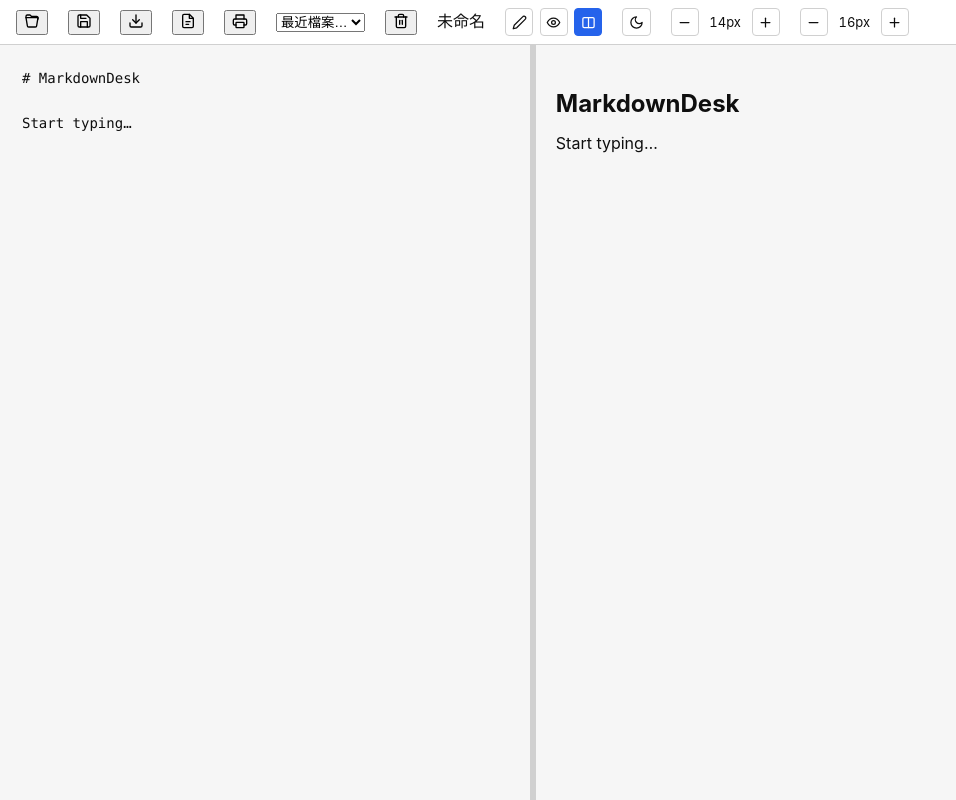
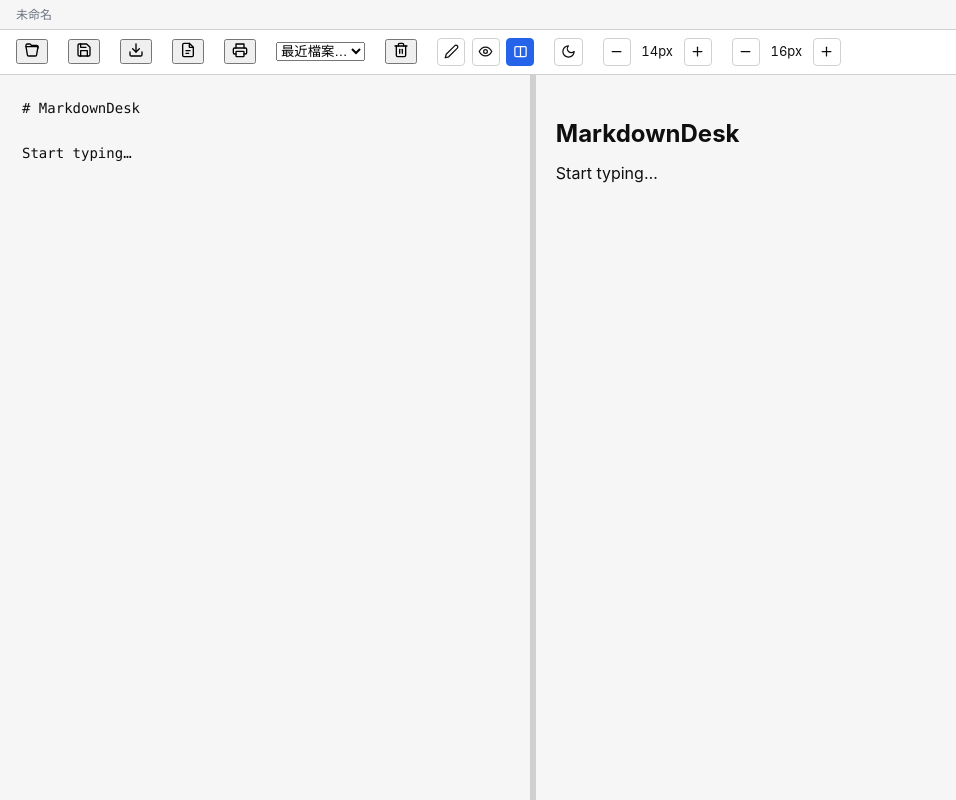
Before and after one commit to jimmywangpro-gif/MarkdownDesk, a React (Vite) app: page / in a window 1280 px wide. Shown: the whole page, without its empty margins (0-956 px from the left). Built offline with nearby package versions, Linux system fonts and the light colour scheme.

Commit message:
feat(ui): file path moves to its own title bar above the toolbar

```diff
--- a/src/App.css
+++ b/src/App.css
@@ -326,6 +326,27 @@
   text-align: center;
 }
 
+/* ===== T14: file title bar above the toolbar (appended; existing rules kept) ===== */
+
+.title-bar {
+  flex: 0 0 auto;
+  display: flex;
+  align-items: center;
+  gap: 1rem;
+  padding: 0.3rem 1rem;
+  border-bottom: 1px solid var(--border);
+  background-color: var(--bg);
+  font-size: 12px;
+  color: var(--muted);
+}
+
+.title-path {
+  font-variant-numeric: tabular-nums;
+  overflow: hidden;
+  text-overflow: ellipsis;
+  white-space: nowrap;
+}
+
 /* ===== T13: resizable split (appended; existing rules kept) ===== */
 
 .split-divider {
--- a/src/App.tsx
+++ b/src/App.tsx
@@ -330,6 +330,17 @@
       onDragOver={(event) => event.preventDefault()}
       onDrop={handleDrop}
     >
+      <div className="title-bar" data-testid="title-bar">
+        <span className="title-path" data-testid="file-status">
+          {filePath ? filePath : "未命名"}
+          {dirty ? " •" : ""}
+        </span>
+        {operationStatus && (
+          <span className="file-status" data-testid="operation-status" role="status">
+            {operationStatus}
+          </span>
+        )}
+      </div>
       <header className="toolbar" data-testid="toolbar">
         <button
           type="button"
@@ -401,15 +412,6 @@
         >
           <TrashIcon />
         </button>
-        <span className="file-status" data-testid="file-status">
-          {filePath ? filePath : "未命名"}
-          {dirty ? " •" : ""}
-        </span>
-        {operationStatus && (
-          <span className="file-status" data-testid="operation-status" role="status">
-            {operationStatus}
-          </span>
-        )}
         <div className="toolbar-group">
           {(Object.keys(MODE_LABELS) as Mode[]).map((m) => (
             <button
```
